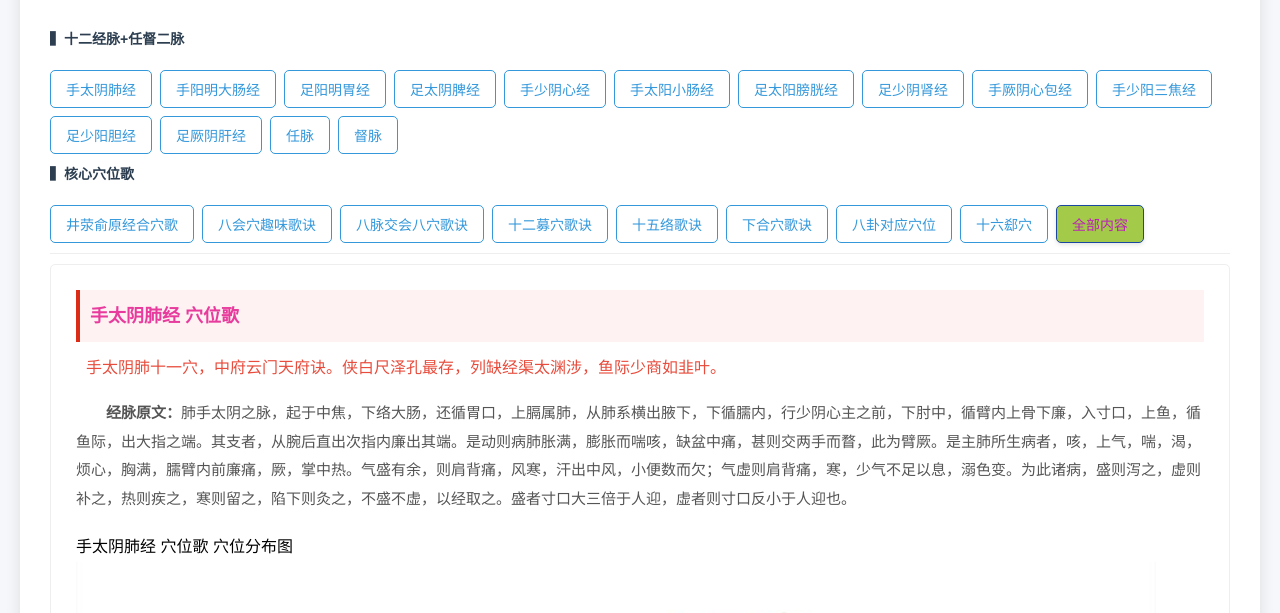
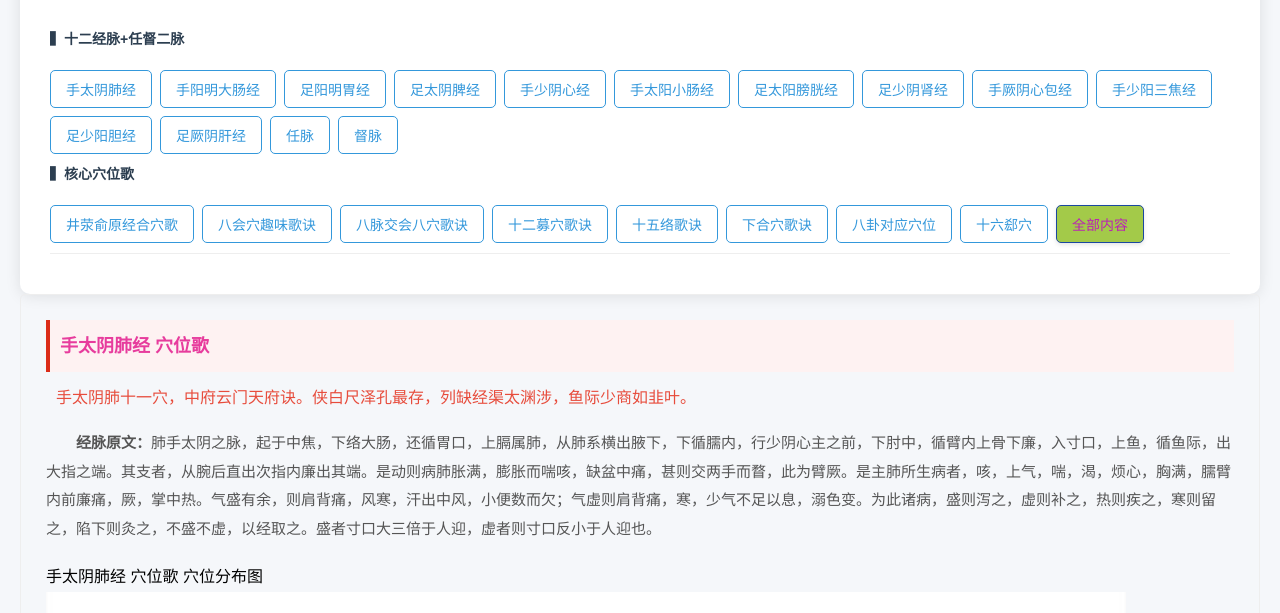
Before and after one commit to cuizhenguo42/cuizhenguo42.github.io, a plain HTML site: page 十四经络及五腧穴十五络查询.html in a window 1280 px wide. Shown: the part 187-800 px from the top of the page. Drawn offline with Linux system fonts and the light colour scheme.

Commit message:
Add files via upload

```diff
--- a/十四经络及五腧穴十五络查询.html
+++ b/十四经络及五腧穴十五络查询.html
@@ -323,7 +323,7 @@
                 <h1 class="fixed-title">十四经络歌及穴位查询系统</h1>
             </div>
 
-           <!-- 分类标签（不再固定，随页面滚动） -->
+    <!-- 分类标签（不再固定，随页面滚动） -->
 
             <!-- 分类标签 -->
             <div class="category-tabs">
@@ -355,13 +355,12 @@
                 <button class="tab-btn" data-category="shiliuxie">十六郄穴</button>
                 <button class="tab-btn active" data-category="all">全部内容</button>
             </div>
-            <div class="result-area" id="result-area">
-                <div class="no-result">请选择分类标签浏览，或输入关键词搜索</div>
-            </div>       <!-- 结果展示区域 -->
-
         </div>
 
-
+        <!-- 结果展示区域 -->
+        <div class="result-area" id="result-area">
+            <div class="no-result">请选择分类标签浏览，或输入关键词搜索</div>
+        </div>
 
         <div class="tip">提示：支持搜索穴位名、治证（如胃痛/咳嗽）、歌诀关键词（如肺十一穴/胃四十五），搜索结果自动高亮</div>
     </div>
```
